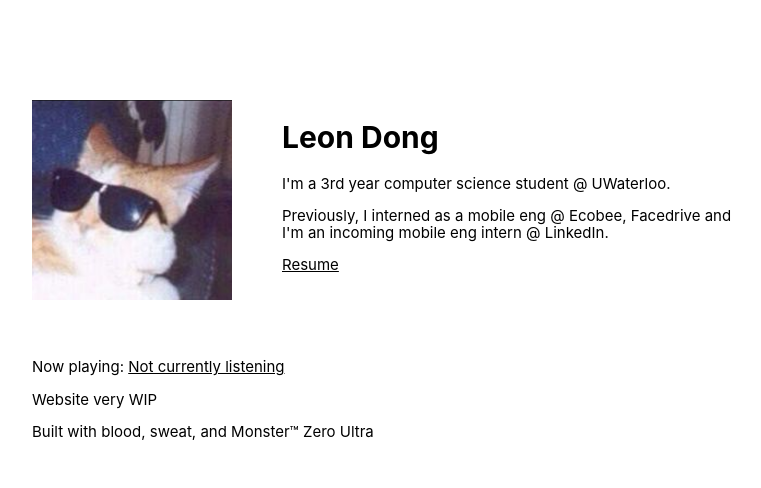
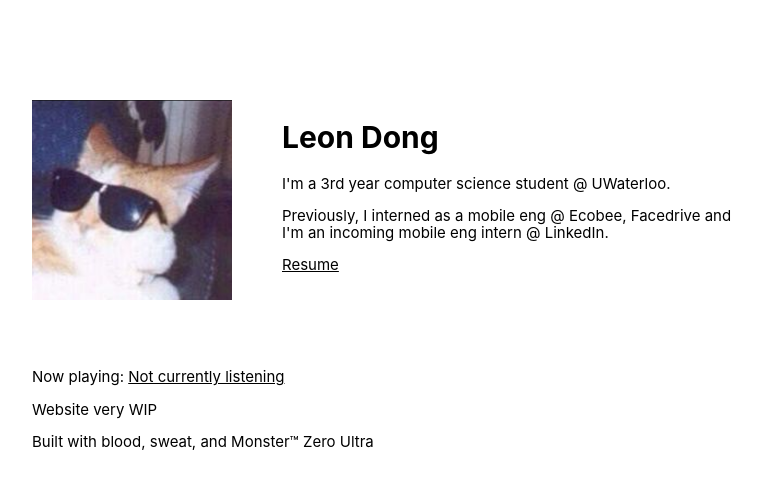
Before and after one commit to LeonDong02/zeroultra, a Next.js app: page / in a window 1280 px wide. Shown: the top 488 px of the page, without its empty margins (238-999 px from the left). Built offline with nearby package versions, Linux system fonts and the light colour scheme; no server answers.

Commit message:
Update globals.css

```diff
--- a/styles/globals.css
+++ b/styles/globals.css
@@ -57,6 +57,7 @@ u:hover {
 .links {
   display: flex;
   flex-direction: row;
+  padding: 0 0 10px 0
 }
 
 .icon {
```
